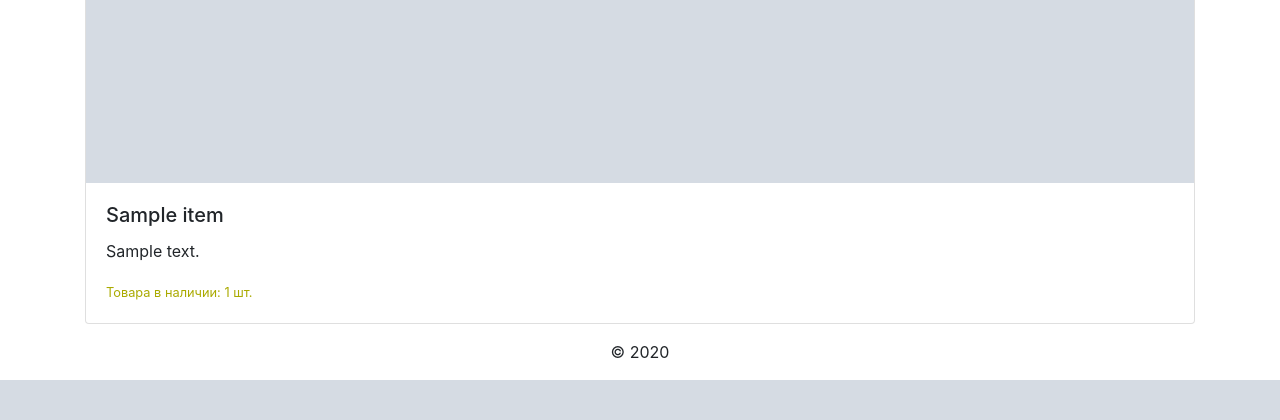
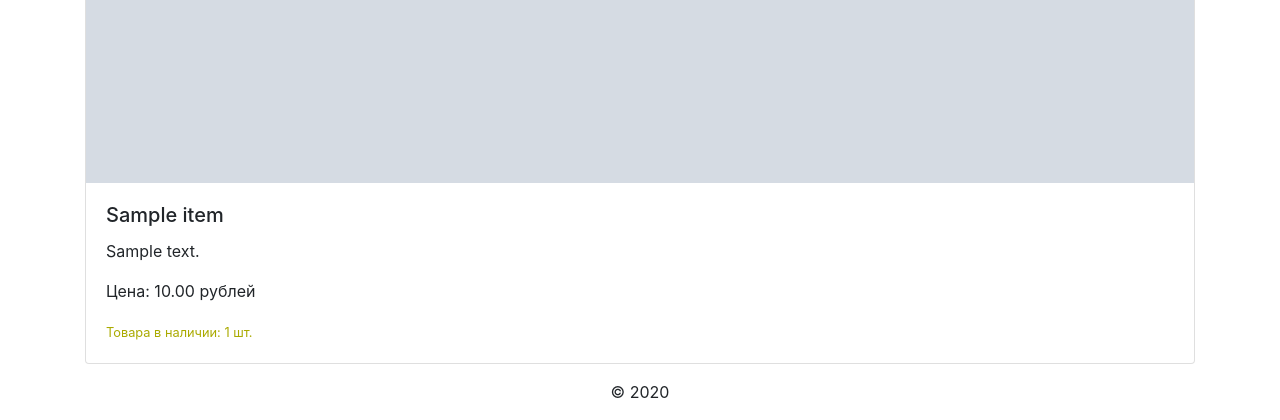
Before and after one commit to head47/nulldorado, a Django app: page /subcategory/1 in a window 1280 px wide. Shown: the part 761-1181 px from the top of the page. Before the commit the page ends 1141 px from the top, so only its background shows below. Run offline with Django 3.2, Linux system fonts and the light colour scheme; tables that the repository leaves empty hold one stand-in row (values such as "Sample post"); grey boxes marked "Sample" are stand-in pictures.

Commit message:
цена -- часть карточки товара

```diff
--- a/shop/templates/shop/subcategory.html
+++ b/shop/templates/shop/subcategory.html
@@ -50,6 +50,7 @@
     <div class="card-body">
       <h5 class="card-title">{{ i.name }}</h5>
       <p class="card-text">{{ i.description }}</p>
+      <p>Цена: {{ i.price }} рублей</p>
       {% if i.available >= 5 %}
         <p class="card-text"><small class="text-muted" style="color: #00aa00!important;">Товара в наличии: {{ i.available }} шт.</small></p>
       {% elif i.available >= 1 %}
```
